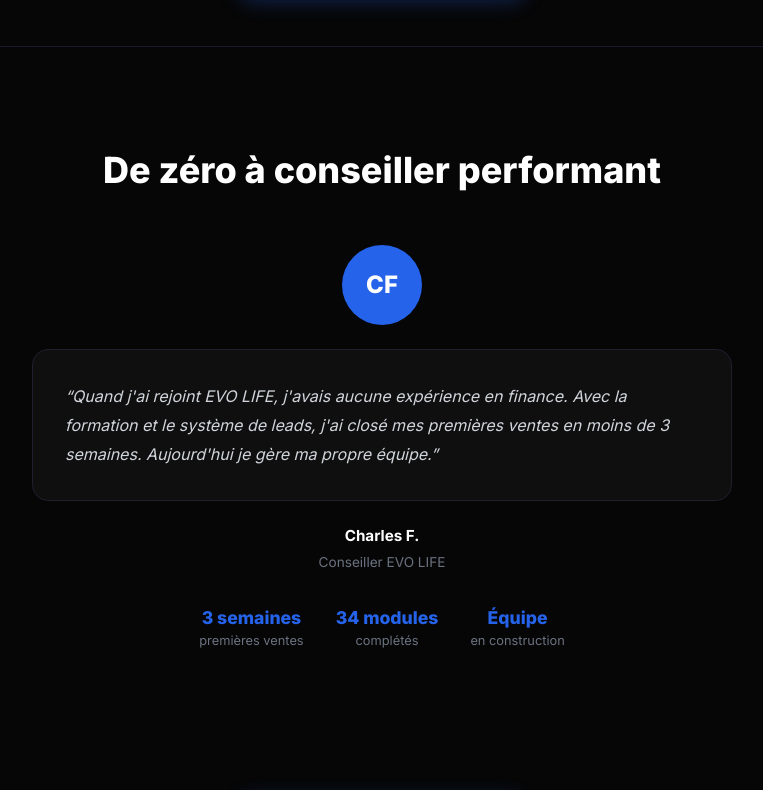
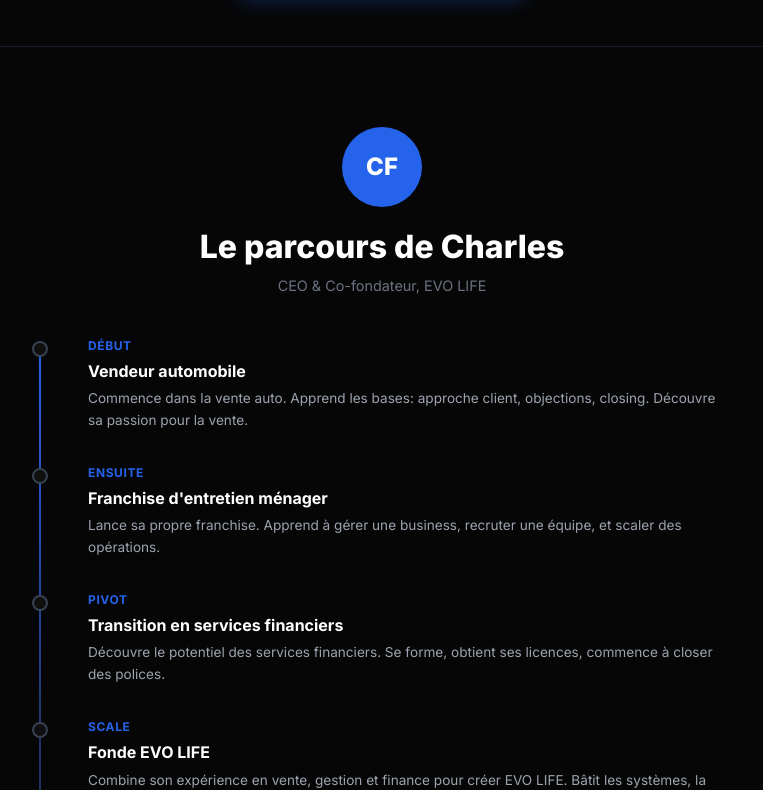
Before and after one commit to marcky5946/Evo-carri-re-, a Next.js app: page / in a window 1280 px wide. Shown: the part 3410-4200 px from the top of the page, without its empty margins (258-1021 px from the left). Built offline with nearby package versions, Linux system fonts and the light colour scheme.

Commit message:
feat: parcours Charles CEO - roadmap timeline vendeur auto > franchise > 100K/mois

```diff
--- a/app/page.tsx
+++ b/app/page.tsx
@@ -494,19 +494,10 @@
         </a>
       </div>
 
-      {/* ── 6. PARCOURS DE CHARLES ── */}
-      <section style={{ background: '#060606', padding: '6rem 1.5rem', borderTop: '1px solid #1a1a2e' }}>
-        <div style={{ maxWidth: '700px', margin: '0 auto', textAlign: 'center' }}>
-          <h2 style={{
-            color: 'white',
-            fontSize: 'clamp(1.75rem,4vw,2.25rem)',
-            fontWeight: 800,
-            marginBottom: '3rem',
-          }}>
-            De zéro à conseiller performant
-          </h2>
-
-          {/* Avatar */}
+      {/* ── 6. PARCOURS DE CHARLES — CEO EVO LIFE ── */}
+      <section style={{ background: '#060606', padding: '5rem 1.5rem', borderTop: '1px solid #1a1a2e' }}>
+        <div style={{ maxWidth: '700px', margin: '0 auto' }}>
+          <div style={{ textAlign: 'center', marginBottom: '2.5rem' }}>
             <div style={{
               width: '80px',
               height: '80px',
@@ -515,50 +506,60 @@
               display: 'flex',
               alignItems: 'center',
               justifyContent: 'center',
-            margin: '0 auto 1.5rem',
+              margin: '0 auto 1rem',
               fontSize: '1.5rem',
               fontWeight: 800,
               color: 'white',
             }}>
               CF
             </div>
-
-          <blockquote style={{
-            background: '#0f0f0f',
-            border: '1px solid #1e1e2e',
-            borderRadius: '16px',
-            padding: '2rem',
-            marginBottom: '1.5rem',
-            textAlign: 'left',
-          }}>
-            <p style={{ color: '#d1d5db', fontSize: '1rem', lineHeight: 1.8, fontStyle: 'italic', margin: 0 }}>
-              &ldquo;Quand j&apos;ai rejoint EVO LIFE, j&apos;avais aucune expérience en finance. Avec la formation et le
-              système de leads, j&apos;ai closé mes premières ventes en moins de 3 semaines. Aujourd&apos;hui je gère
-              ma propre équipe.&rdquo;
-            </p>
-          </blockquote>
-
-          <div style={{ color: 'white', fontWeight: 700, fontSize: '0.95rem', marginBottom: '0.25rem' }}>
-            Charles F.
-          </div>
-          <div style={{ color: '#6b7280', fontSize: '0.85rem', marginBottom: '2rem' }}>
-            Conseiller EVO LIFE
+            <h2 style={{ color: 'white', fontSize: 'clamp(1.5rem,4vw,2rem)', fontWeight: 800, marginBottom: '0.25rem' }}>
+              Le parcours de Charles
+            </h2>
+            <p style={{ color: '#6b7280', fontSize: '0.9rem' }}>CEO &amp; Co-fondateur, EVO LIFE</p>
           </div>
 
+          {/* ROADMAP */}
+          <div style={{ position: 'relative', paddingLeft: '2rem' }}>
+            {/* Ligne verticale */}
             <div style={{
-            display: 'flex',
-            justifyContent: 'center',
-            gap: '2rem',
-            flexWrap: 'wrap',
-          }}>
+              position: 'absolute',
+              left: '7px',
+              top: '8px',
+              bottom: '8px',
+              width: '2px',
+              background: 'linear-gradient(to bottom, #2563eb, #1e1e2e)',
+            }} />
+
             {[
-              { val: '3 semaines', label: 'premières ventes' },
-              { val: '34 modules', label: 'complétés' },
-              { val: 'Équipe', label: 'en construction' },
-            ].map((s) => (
-              <div key={s.val} style={{ textAlign: 'center' }}>
-                <div style={{ color: '#2563eb', fontWeight: 800, fontSize: '1.1rem' }}>{s.val}</div>
-                <div style={{ color: '#6b7280', fontSize: '0.8rem' }}>{s.label}</div>
+              { year: 'Début', title: 'Vendeur automobile', desc: 'Commence dans la vente auto. Apprend les bases: approche client, objections, closing. Découvre sa passion pour la vente.' },
+              { year: 'Ensuite', title: 'Franchise d\'entretien ménager', desc: 'Lance sa propre franchise. Apprend à gérer une business, recruter une équipe, et scaler des opérations.' },
+              { year: 'Pivot', title: 'Transition en services financiers', desc: 'Découvre le potentiel des services financiers. Se forme, obtient ses licences, commence à closer des polices.' },
+              { year: 'Scale', title: 'Fonde EVO LIFE', desc: 'Combine son expérience en vente, gestion et finance pour créer EVO LIFE. Bâtit les systèmes, la formation et l\'infrastructure IA.' },
+              { year: 'Aujourd\'hui', title: '100K+/mois en assurance', desc: 'Génère plus de 100K$/mois. Recrute et forme la prochaine génération de conseillers financiers au Québec.' },
+            ].map((step, i) => (
+              <div key={step.title} style={{ position: 'relative', marginBottom: i < 4 ? '2rem' : '0', paddingLeft: '1.5rem' }}>
+                {/* Dot */}
+                <div style={{
+                  position: 'absolute',
+                  left: '-2rem',
+                  top: '4px',
+                  width: '16px',
+                  height: '16px',
+                  borderRadius: '50%',
+                  background: i === 4 ? '#2563eb' : '#0f0f0f',
+                  border: i === 4 ? '3px solid #2563eb' : '2px solid #374151',
+                  boxShadow: i === 4 ? '0 0 12px rgba(37,99,235,0.4)' : 'none',
+                }} />
+                <div style={{ color: '#2563eb', fontSize: '0.75rem', fontWeight: 700, textTransform: 'uppercase', letterSpacing: '0.05em', marginBottom: '0.25rem' }}>
+                  {step.year}
+                </div>
+                <div style={{ color: 'white', fontWeight: 700, fontSize: '1rem', marginBottom: '0.35rem' }}>
+                  {step.title}
+                </div>
+                <div style={{ color: '#9ca3af', fontSize: '0.85rem', lineHeight: 1.6 }}>
+                  {step.desc}
+                </div>
               </div>
             ))}
           </div>
```
Lines whose indentation alone changed are shown as unchanged.
